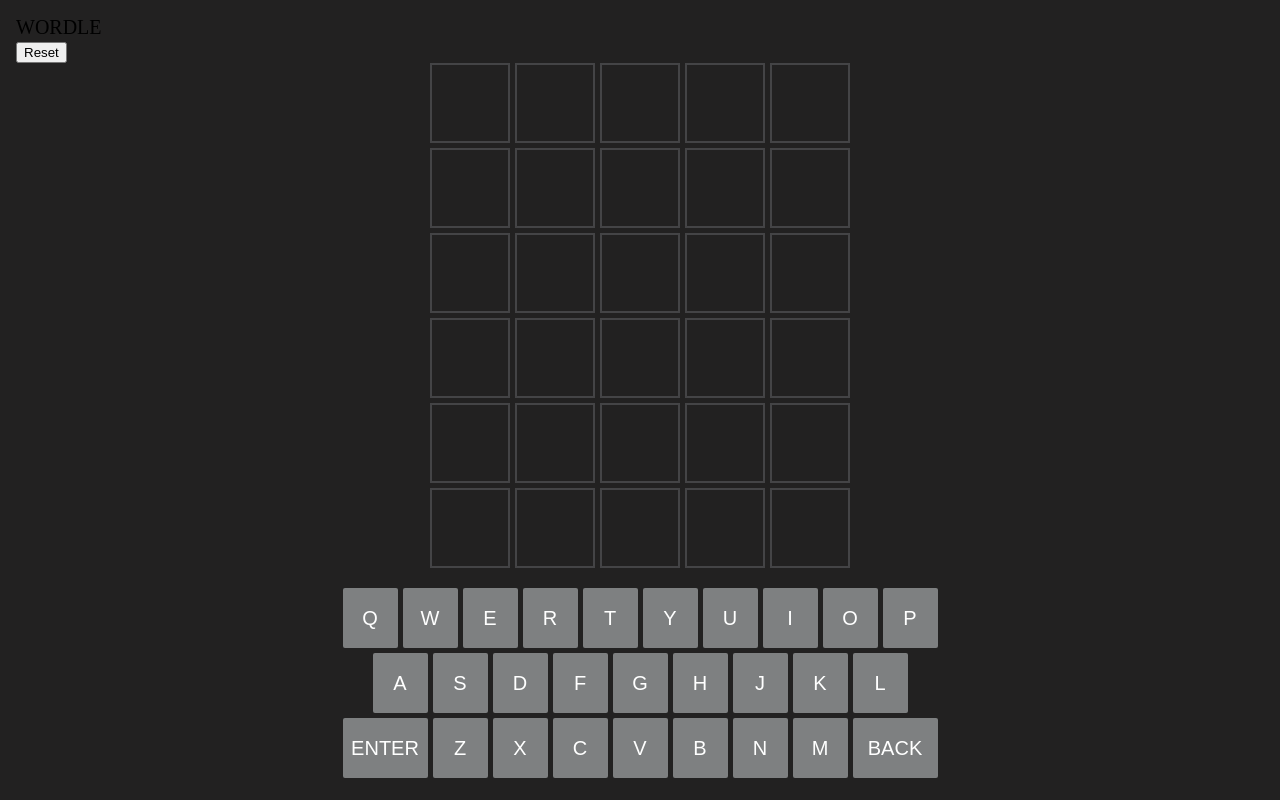
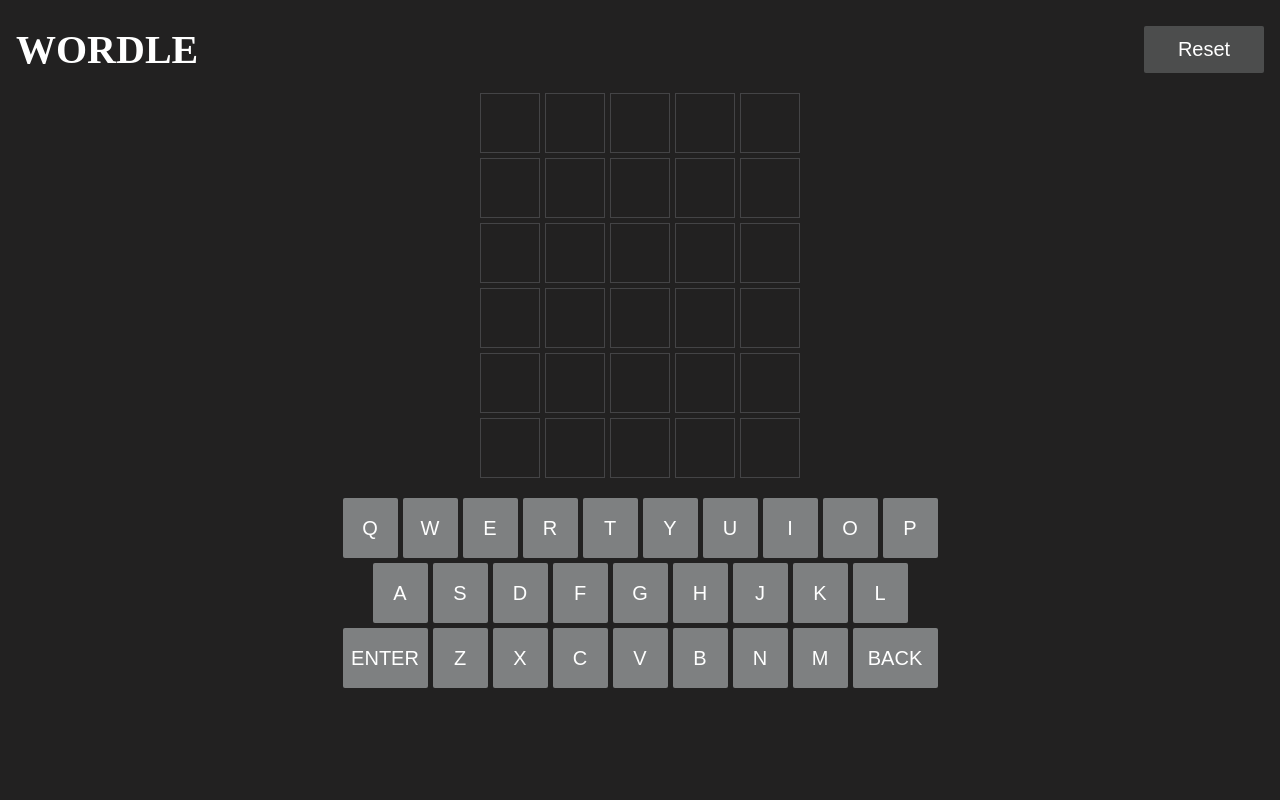
Before and after one commit to 25zeeshan/Wordle_Clone, a plain HTML site: page index.html in a window 1280 px wide. Drawn offline with Linux system fonts and the light colour scheme.

Commit message:
heading added

```diff
--- a/index.html
+++ b/index.html
@@ -12,8 +12,8 @@
 
 <body>
     <div class="navbar">
-        <div>WORDLE</div>
-        <button class="reset-game" onclick="resetGame()">Reset</button>
+        <div class="heading">WORDLE</div>
+        <button class="reset-btn" onclick="resetGame()">Reset</button>
     </div>
     <div id="content">
         <div class="alert-container" data-alert-container>
--- a/style.css
+++ b/style.css
@@ -6,11 +6,15 @@
 
 body {
     background-color: rgb(34, 33, 33);
-    display: flex;
-    flex-direction: column;
     margin: 0;
     padding: 1rem;
     font-size: clamp(.5rem, 2.5vmin, 1.5rem);
+}
+
+#content {
+    display: flex;
+    flex-direction: column;
+    justify-content: space-between;
 }
 
 .keyboard {
@@ -66,14 +70,14 @@ body {
     justify-content: center;
     align-content: center;
     flex-grow: 1;
-    grid-template-columns: repeat(5, 4em);
-    grid-template-rows: repeat(6, 4em);
+    grid-template-columns: repeat(5, 3em);
+    grid-template-rows: repeat(6, 3em);
     gap: .25em;
     margin-bottom: 1em;
 }
 
 .tile {
-    font-size: 2em;
+    font-size: 1.5em;
     color: white;
     border: .05em solid hsl(240, 1%, 27%);
     text-transform: uppercase;
@@ -186,3 +190,30 @@ body {
 .alert.hide {
     opacity: 0;
 }
+
+.navbar {
+    display: flex;
+    justify-content: space-between;
+    padding-top: 0.5em;
+    padding-bottom: 1em;
+}
+
+.navbar .heading {
+    color: white;
+    font-weight: bolder;
+    font-size: 2em;
+}
+
+.reset-btn {
+    width: 6em;
+    font-size: 1em;
+    cursor: pointer;
+    color: white;
+    background-color: hsl(200, 1%, 30%);
+    border: none;
+    border-radius: 2px;
+}
+
+.reset-btn:hover {
+    background-color: hsl(180, 1%, 55%);
+}
```
